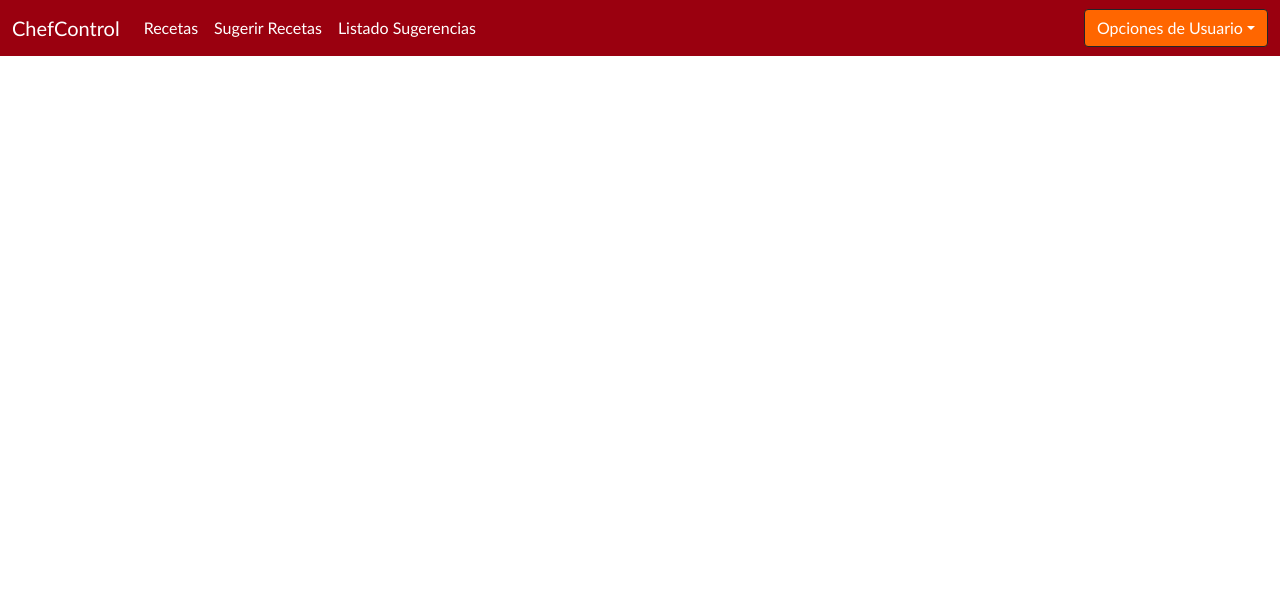
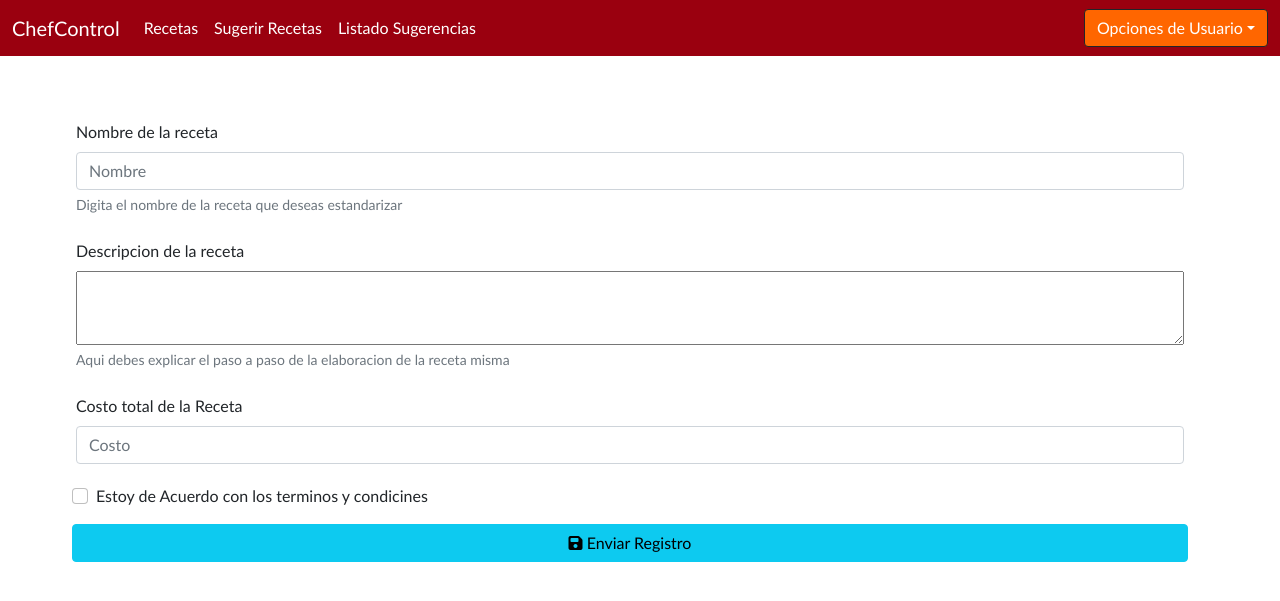
Before and after one commit to Jero-Cardona/ChefControl, a PHP site: page /proyectoChef/receta/EsReceta.php in a window 1280 px wide. Shown: the top 601 px of the page. Run offline with PHP 8.4, Linux system fonts and the light colour scheme.

Commit message:
clase alexander

```diff
--- a/views/receta/EsReceta.php
+++ b/views/receta/EsReceta.php
@@ -1,9 +1,29 @@
 <?php
 require "../templade/headerR.php";
 ?>
-
-
-
+    <div class="container d-inline-block" style="margin: 60px;">
+        <form id="frmRecetaE">
+            <div class="mb-3 p-1">
+                <label for="NameReceta" class="form-label">Nombre de la receta</label>
+                <input type="text" name="NameR" placeholder="Nombre" class="form-control" id="NameReceta" aria-describedby="emailHelp" required>
+                <div id="emailHelp" class="form-text">Digita el nombre de la receta que deseas estandarizar</div>
+            </div>
+            <div class="mb-3 p-1">
+                <label for="DescReceta" class="form-label">Descripcion de la receta</label>
+                <textarea name="DescR" id="DescReceta" cols="" rows=3"></textarea>
+                <div id="emailHelp" class="form-text">Aqui debes explicar el paso a paso de la elaboracion de la receta misma</div>
+            </div>
+            <div class="mb-3 p-1">
+                <label for="CostReceta" class="form-label">Costo total de la Receta</label>
+                <input type="text" name="CostoR" placeholder="Costo" class="form-control" id="CostReceta" required>
+            </div>
+            <div class="mb-3 form-check">
+                <input type="checkbox" class="form-check-input" id="checkmeout">
+                <label class="form-check-label" for="checkmeout">Estoy de Acuerdo con los terminos y condicines</label>
+            </div>
+            <button type="submit" class="btn btn-info"><i class="fa-solid fa-floppy-disk"></i> Enviar Registro</button>
+        </form>
+    </div>
 <?php
 require "../templade/footer.php";
 ?>
--- a/views/templade/footer.php
+++ b/views/templade/footer.php
@@ -1,3 +1,3 @@
-<script src="http://localhost/ChefControl/assets/js/bootstrap.min.js" ></script>
+<script src="http://localhost/proyectoChef/ChefControl/assets/js/bootstrap.min.js" ></script>
 </body>
 </html>
--- a/views/templade/header.php
+++ b/views/templade/header.php
@@ -3,7 +3,7 @@
 <head>
   <meta charset="UTF-8">
   <meta name="viewport" content="width=device-width, initial-scale=1.0">
-  <link rel="stylesheet" href="http://localhost/ChefControl/assets/css/bootstrap.min.css">
+  <link rel="stylesheet" href="http://localhost/proyectoChef/ChefControl/assets/css/bootstrap.min.css">
   <link rel="stylesheet" href="https://cdnjs.cloudflare.com/ajax/libs/font-awesome/6.4.2/css/all.min.css">
   <link rel="icon" href="../../img/logo.jpeg">
   <link rel="stylesheet" href="../../css/style.css">
--- a/views/templade/headerR.php
+++ b/views/templade/headerR.php
@@ -3,7 +3,7 @@
 <head>
   <meta charset="UTF-8">
   <meta name="viewport" content="width=device-width, initial-scale=1.0">
-  <link rel="stylesheet" href="http://localhost/ChefControl/assets/css/bootstrap.min.css">
+  <link rel="stylesheet" href="http://localhost/proyectoChef/ChefControl/assets/css/bootstrap.min.css">
   <link rel="stylesheet" href="https://cdnjs.cloudflare.com/ajax/libs/font-awesome/6.4.2/css/all.min.css">
   <link rel="icon" href="../../img/logo.jpeg">
   <link rel="stylesheet" href="../../css/style.css">
```
Also changed, not shown: models/user.php (added, +21 -0 lines).
